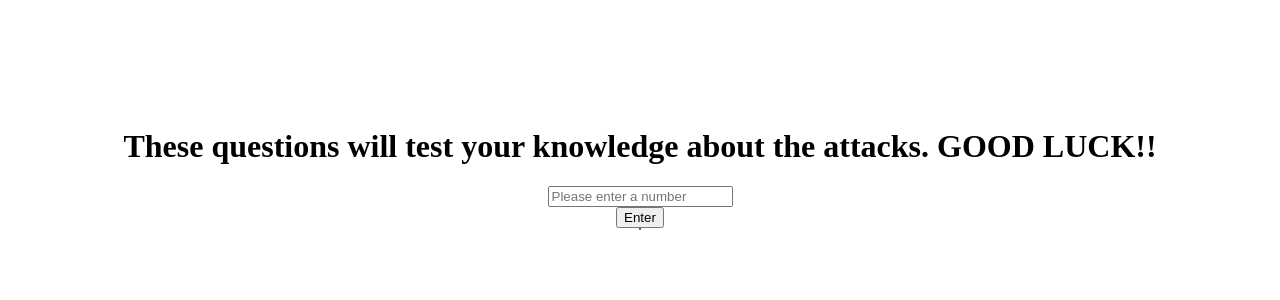
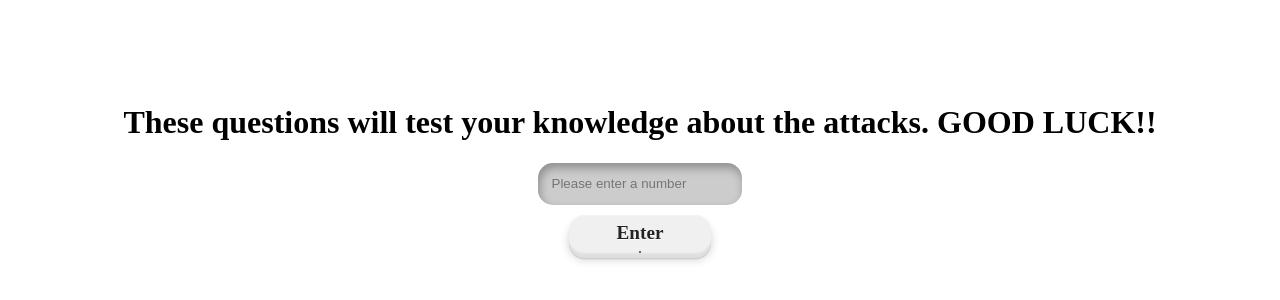
Before and after one commit to Sergio-Bautista/Cyber-Attacks-API, a website: page html/quiz.html in a window 1280 px wide. Shown: the part 230-530 px from the top of the page. Drawn offline with Linux system fonts and the light colour scheme.

Commit message:
Added style to the input/button for the number of questions

```diff
--- a/styles/quiz.css
+++ b/styles/quiz.css
@@ -13,6 +13,49 @@ body {
 .no-scroll {
     overflow: hidden;
 }
+
+
+input {
+  border: none;
+  margin-bottom: 10px;
+  outline: none;
+  border-radius: 15px;
+  padding: 1em;
+  background-color: #ccc;
+  box-shadow: inset 2px 5px 10px rgba(0,0,0,0.3);
+  transition: 300ms ease-in-out;
+}
+
+input:focus {
+  background-color: white;
+  transform: scale(1.05);
+  box-shadow: 13px 13px 100px #969696,
+             -13px -13px 100px #ffffff;
+}
+
+button {
+  font: inherit;
+  background-color: #f0f0f0;
+  border: 0;
+  color: #242424;
+  border-radius: 0.8em;
+  font-size: 1.2rem;
+  padding: 0.375em 2.5em;
+  font-weight: 600;
+  text-shadow: 0 0.0625em 0 #fff;
+  box-shadow: inset 0 0.0625em 0 0 #f4f4f4, 0 0.0625em 0 0 #efefef,
+    0 0.125em 0 0 #ececec, 0 0.25em 0 0 #e0e0e0, 0 0.3125em 0 0 #dedede,
+    0 0.375em 0 0 #dcdcdc, 0 0.425em 0 0 #cacaca, 0 0.425em 0.5em 0 #cecece;
+  transition: 0.10s ease;
+  cursor: pointer;
+}
+button:active {
+  translate: 0 0.225em;
+  box-shadow: inset 0 0.03em 0 0 #f4f4f4, 0 0.03em 0 0 #efefef,
+    0 0.0625em 0 0 #ececec, 0 0.125em 0 0 #e0e0e0, 0 0.125em 0 0 #dedede,
+    0 0.2em 0 0 #dcdcdc, 0 0.225em 0 0 #cacaca, 0 0.225em 0.375em 0 #cecece;
+}
+
 
 #question-container {
     text-align: center;
@@ -106,22 +149,10 @@ button:active{
     background-color: #dc3545 !important; /* Red */
     color: white;
 }
-/* .wrongQuestion::after{
-    content: "✖";
-    position: absolute;
-    right: 15px;
-    font-weight: bold;
-} */
 
 .rightQuestion{
     background-color: #28a745 !important; /* Green */
     color: white;
-}
-.rightQuestion::after{
-    content: "✔"; /* Checkmark icon */
-    position: absolute;
-    right: 15px;
-    font-weight: bold;
 }
 
 .close-button {
@@ -133,6 +164,7 @@ button:active{
     color: white;
     border-radius: 5px;
 }
+
 
 .overlay {
     font-size: 25px;
```
